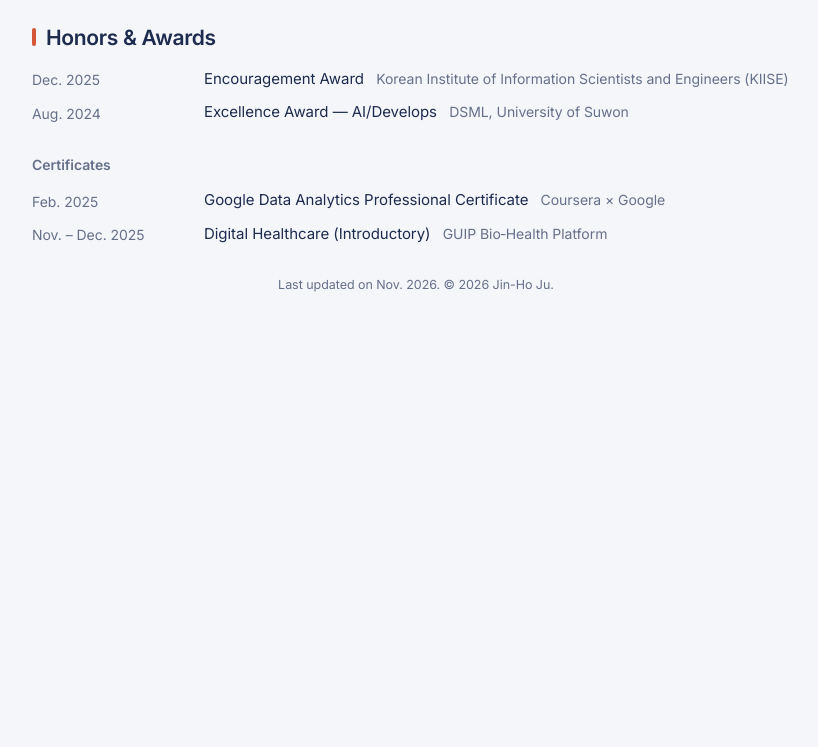
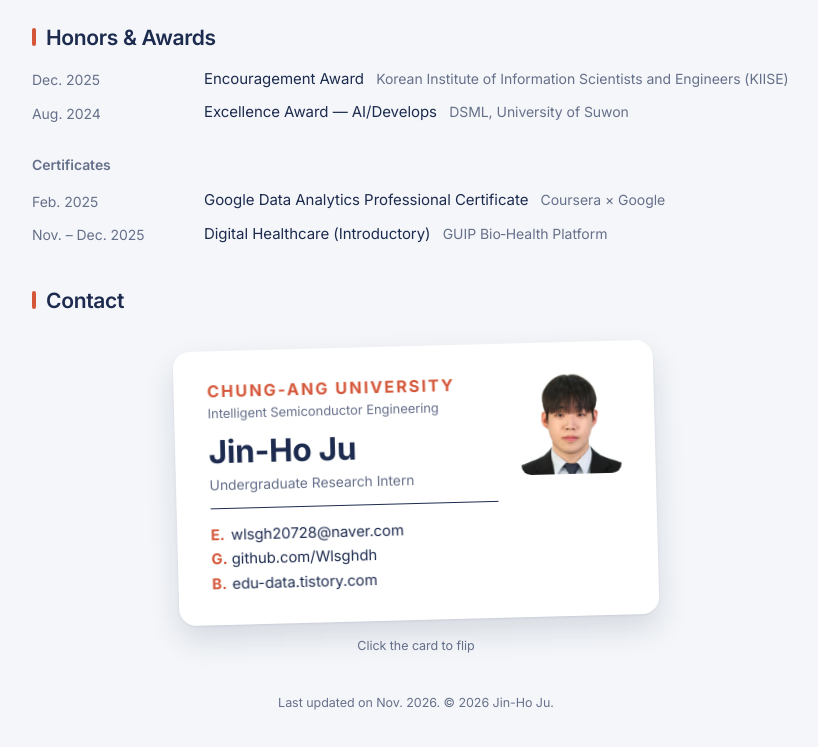
Before and after one commit to Wlsghdh/Wlsghdh.github.io, an Astro site: page / in a window 1280 px wide. Shown: the part 1908-2655 px from the top of the page, without its empty margins (224-1042 px from the left). Before the commit the page ends 2243 px from the top, so only its background shows below. Built offline with nearby package versions, Linux system fonts and the light colour scheme; Astro itself is replaced by a stand-in of ours; a web font is replaced by a local one.

Commit message:
design: 맨 아래 Contact 섹션에 클릭하면 뒤집히는 가상 명함 추가
Co-Authored-By: Claude Opus 5.5 <noreply@anthropic.com>

```diff
--- a/CLAUDE.md
+++ b/CLAUDE.md
@@ -75,7 +75,7 @@
   - 포인트 색은 `--accent` 하나만 쓴다(링크, 날짜 배지).
 - **Research Log 섹션은 화면에서 뺐다** (2026-11-17 사용자 지시). `log.json`, `ResearchLog.astro`는 남아 있고 일일 기록 append 규칙도 그대로다.
 - **사이트 언어는 영어.** profile.json 내용도 영어로 쓴다. 공동저자 영문 표기는 `authors`, 한글은 `authorsKo`에 둔다. log.json 항목은 사용자가 쓴 언어 그대로 둔다.
-- Skills 섹션은 화면에서 뺐다. 데이터는 profile.json 에 남아 있다. Contact 섹션도 없다. 연락처는 헤더 버튼으로 대신한다.
+- Skills 섹션은 화면에서 뺐다. 데이터는 profile.json 에 남아 있다.
 - 모든 publication과 project에 썸네일 칸이 있다. 파일이 없으면 `/assets/thumb-placeholder.svg`가 보인다.
   - 논문: `public/assets/publications/P2.gif`처럼 id 이름으로 넣는다. P4.gif는 사용자가 준 실제 로봇 실험 영상(trial_05_posA05.mp4, mp4v 코덱이라 브라우저 재생 불가)을 잘라 만든 GIF다. P2.gif와 P3.gif는 각 논문 PDF의 실제 그림 여러 장(증강 예시, 파이프라인, 결과 그래프·표)이 차례로 넘어가는 슬라이드 GIF다. P3 첫 장의 센서 신호만 PDF 원본이 흐려서 Claude가 다시 그렸다. 만드는 스크립트는 scratchpad gifgen/slides.mjs(pdfjs-dist로 PDF를 렌더링해 잘라 붙임). 논문 썸네일은 모두 175×175 정사각 칸(cover)이다. 프로젝트 4개는 Claude가 그린 애니메이션 GIF다.
   - 프로젝트: `public/assets/projects/carnerf.gif`, `etf-with-ai.gif`, `jump-ai-2025.gif`, `personal-color.gif`.
@@ -87,7 +87,8 @@
 - 색: 본문 `#1d2b4f`, 보조 `#66708a`, 포인트 코랄 1개, 선 `#dde2ea`.
 - 그라데이션, 그림자, 카드 테두리, 둥근 큰 박스는 쓰지 않는다.
 - 모바일 380px에서 가로 스크롤이 생기면 안 된다.
-- 섹션 순서: Header → News → Publications → Experience → Education → Honors & Awards(+Certificates)
+- 섹션 순서: Header → News → Publications → Experience → Education → Honors & Awards(+Certificates) → Contact
+- **Contact는 가상 명함 한 장**(2026-11-23 사용자 지시, 참고: fid-design.github.io/Interior 의 CONTACT). `src/components/Contact.astro`. 앞면은 흰 카드에 소속·이름·직함·이메일/GitHub/블로그·사진, 뒷면은 네이비에 J·J 이니셜과 keywords. 앞면 링크를 누를 수 있게 마우스 올림이 아니라 클릭으로 뒤집는다. 카드 그림자는 이 명함에만 예외로 쓴다. 내용은 profile.json `person`에서 읽는다.
 - **Projects 섹션은 화면에서 뺐다** (2026-11-20 사용자 지시). profile.json `projects`와 `Projects.astro`는 남아 있다.
 - 2026-11-20에 "섹션 이름 왼쪽 칸 + 내용 오른쪽" 2단 레이아웃을 시도했지만 사용자가 지금 구조를 더 좋아해서 되돌렸다. 구조는 바꾸지 말 것.
 - 디자인 수정은 한 번에 한 가지만 한다. 데이터 추가와 디자인 수정을 한 커밋에 섞지 않는다.
--- /dev/null
+++ b/src/components/Contact.astro
@@ -0,0 +1,230 @@
+---
+/**
+ * Contact — 가상 명함 한 장 (참고: fid-design.github.io/Interior 의 CONTACT 명함).
+ * 앞면: 소속, 이름, 직함, 연락처, 사진. 뒷면: 이니셜과 연구 키워드.
+ * 앞면 링크를 누를 수 있도록 마우스 올림이 아니라 클릭(탭)으로 뒤집는다. 링크를 누르면 뒤집히지 않는다.
+ * 글자 크기는 카드 폭(cqw)에 비례하므로 모바일에서도 비율이 그대로다.
+ */
+import { profile } from '../lib/data';
+
+const p = profile.person;
+const github = `github.com/${p.githubUsername}`;
+const blogHost = p.blog.replace(/^https?:\/\//, '').replace(/\/$/, '');
+const ext = { target: '_blank', rel: 'noopener noreferrer' };
+---
+
+<div class="cardwrap">
+  <div class="bizcard" role="button" tabindex="0" aria-label="Business card — click to flip" aria-pressed="false">
+    <div class="inner">
+      <div class="face front">
+        <div class="top">
+          <p class="org">Chung-Ang University</p>
+          <p class="dept">Intelligent Semiconductor Engineering</p>
+        </div>
+        <img class="photo" src={p.photo} alt="" />
+        <div class="who">
+          <p class="name">{p.nameEn}</p>
+          <p class="role">Undergraduate Research Intern</p>
+        </div>
+        <ul class="info">
+          <li><b>E.</b><a href={`mailto:${p.email}`}>{p.email}</a></li>
+          <li><b>G.</b><a href={`https://${github}`} {...ext}>{github}</a></li>
+          <li><b>B.</b><a href={p.blog} {...ext}>{blogHost}</a></li>
+        </ul>
+      </div>
+      <div class="face back" aria-hidden="true">
+        <p class="mono">J<span>·</span>J</p>
+        <p class="back-name">{p.nameEn}</p>
+        <p class="kw">{p.keywords.join('  |  ')}</p>
+      </div>
+    </div>
+  </div>
+  <p class="hint">Click the card to flip</p>
+</div>
+
+<script>
+  document.querySelectorAll<HTMLElement>('.bizcard').forEach((card) => {
+    const flip = () => {
+      const on = card.classList.toggle('flipped');
+      card.setAttribute('aria-pressed', String(on));
+    };
+    card.addEventListener('click', (e) => {
+      if ((e.target as HTMLElement).closest('a')) return;
+      flip();
+    });
+    card.addEventListener('keydown', (e) => {
+      if (e.key === 'Enter' || e.key === ' ') {
+        e.preventDefault();
+        flip();
+      }
+    });
+  });
+</script>
+
+<style>
+  .cardwrap {
+    display: flex;
+    flex-direction: column;
+    align-items: center;
+    padding: 1rem 0 0.5rem;
+  }
+  .bizcard {
+    width: min(100%, 480px);
+    perspective: 1500px;
+    cursor: pointer;
+    outline: none;
+    transform: rotate(-1.5deg);
+    transition: transform 0.3s ease;
+    container-type: inline-size;
+  }
+  .bizcard:hover {
+    transform: rotate(0deg) translateY(-3px);
+  }
+  .bizcard:focus-visible .face {
+    outline: 2px solid var(--accent);
+    outline-offset: 3px;
+  }
+  .inner {
+    display: grid;
+    transform-style: preserve-3d;
+    transition: transform 0.75s cubic-bezier(0.55, 0.06, 0.2, 1);
+  }
+  .bizcard.flipped .inner {
+    transform: rotateY(180deg);
+  }
+  .face {
+    grid-area: 1 / 1;
+    aspect-ratio: 1.75 / 1;
+    border-radius: 3.5cqw;
+    backface-visibility: hidden;
+    -webkit-backface-visibility: hidden;
+    /* 명함이 놓인 느낌을 위한 그림자 — 이 카드에만 쓴다 */
+    box-shadow:
+      0 1px 2px rgba(29, 43, 79, 0.08),
+      0 14px 30px rgba(29, 43, 79, 0.14);
+    overflow: hidden;
+  }
+
+  /* ---------- 앞면 ---------- */
+  .front {
+    background: #fff;
+    color: var(--text);
+    display: grid;
+    grid-template-columns: 1fr auto;
+    grid-template-rows: auto 1fr auto auto;
+    padding: 6.5cqw 7cqw 6cqw;
+    column-gap: 5cqw;
+  }
+  .top {
+    grid-column: 1;
+  }
+  .org {
+    font-size: 3.4cqw;
+    font-weight: 700;
+    letter-spacing: 0.12em;
+    text-transform: uppercase;
+    color: var(--accent);
+    line-height: 1.2;
+  }
+  .dept {
+    font-size: 2.7cqw;
+    color: var(--text-muted);
+    margin-top: 0.6cqw;
+    line-height: 1.3;
+  }
+  .photo {
+    grid-column: 2;
+    grid-row: 1 / 4;
+    align-self: start;
+    width: 21cqw;
+    aspect-ratio: 1 / 1;
+    object-fit: cover;
+    object-position: center 25%;
+    border-radius: 2cqw;
+  }
+  .who {
+    grid-column: 1;
+    grid-row: 3;
+    padding-bottom: 2.4cqw;
+    border-bottom: 0.35cqw solid var(--text);
+  }
+  .name {
+    font-size: 6.6cqw;
+    font-weight: 700;
+    letter-spacing: -0.01em;
+    line-height: 1.1;
+  }
+  .role {
+    font-size: 2.9cqw;
+    color: var(--text-muted);
+    margin-top: 0.8cqw;
+  }
+  .info {
+    grid-column: 1 / 3;
+    grid-row: 4;
+    list-style: none;
+    margin: 2.8cqw 0 0;
+    padding: 0;
+    font-size: 3.1cqw;
+    line-height: 1.65;
+  }
+  .info b {
+    display: inline-block;
+    width: 4.2cqw;
+    color: var(--accent);
+    font-weight: 700;
+  }
+  .info a {
+    color: var(--text);
+  }
+  .info a:hover {
+    color: var(--accent);
+  }
+
+  /* ---------- 뒷면 ---------- */
+  .back {
+    transform: rotateY(180deg);
+    background: var(--text);
+    color: #fff;
+    display: flex;
+    flex-direction: column;
+    align-items: center;
+    justify-content: center;
+    text-align: center;
+  }
+  .mono {
+    font-size: 13cqw;
+    font-weight: 700;
+    letter-spacing: 0.04em;
+    line-height: 1;
+  }
+  .mono span {
+    color: var(--accent);
+  }
+  .back-name {
+    font-size: 3.6cqw;
+    letter-spacing: 0.3em;
+    text-transform: uppercase;
+    margin-top: 3cqw;
+    opacity: 0.92;
+  }
+  .kw {
+    font-size: 2.9cqw;
+    margin-top: 5cqw;
+    opacity: 0.6;
+    white-space: pre;
+  }
+
+  .hint {
+    margin-top: 1rem;
+    font-size: var(--fs-tiny);
+    color: var(--text-muted);
+  }
+
+  @media (prefers-reduced-motion: reduce) {
+    .inner,
+    .bizcard {
+      transition: none;
+    }
+  }
+</style>
--- a/src/pages/index.astro
+++ b/src/pages/index.astro
@@ -9,6 +9,7 @@ import Header from '../components/Header.astro';
 import Section from '../components/Section.astro';
 import DatedList from '../components/DatedList.astro';
 import Publications from '../components/Publications.astro';
+import Contact from '../components/Contact.astro';
 import { profile } from '../lib/data';
 
 const news = profile.news.slice(0, 8).map((n: { date: string; text: string; link?: string }) => ({
@@ -54,6 +55,10 @@ const certificates = profile.certificates.map((c) => ({
     <h3 class="sub-title">Certificates</h3>
     <DatedList items={certificates} />
   </Section>
+
+  <Section id="contact" title="Contact">
+    <Contact />
+  </Section>
 </BaseLayout>
 
 <style>
```
